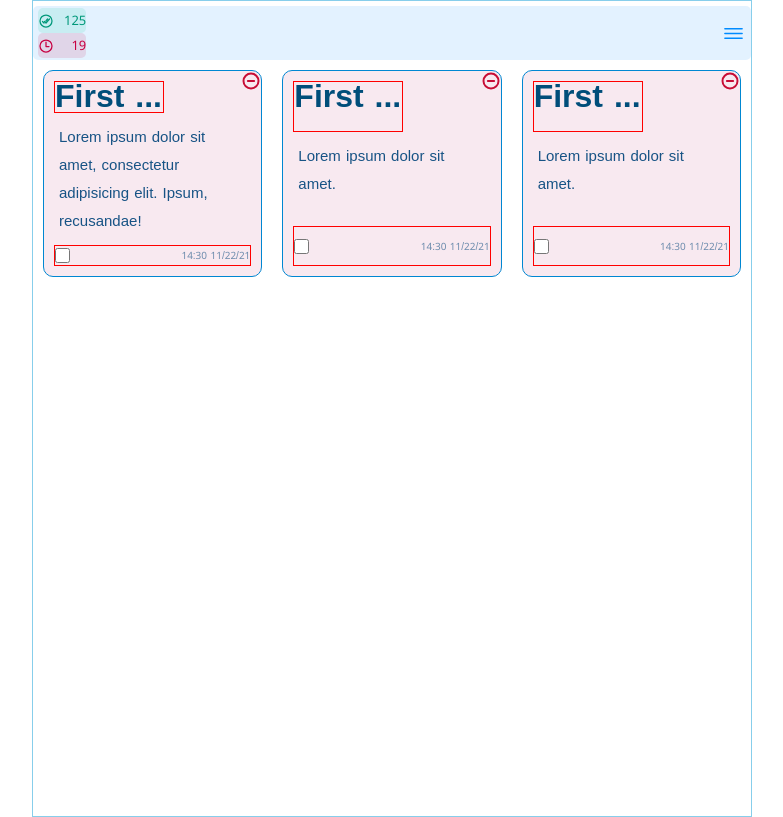
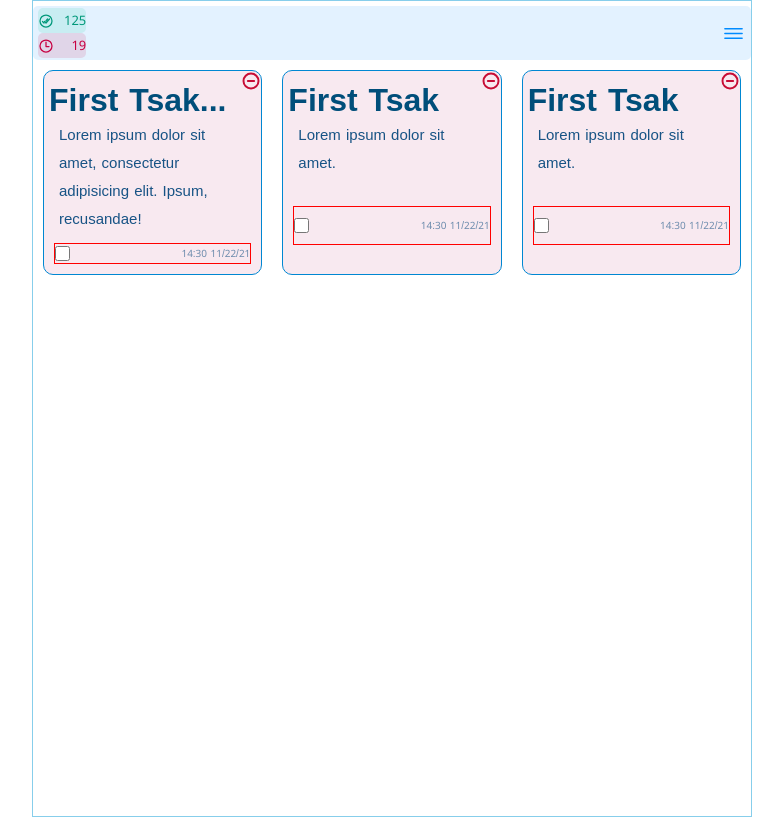
Before and after one commit to oz-om/task-mg, a plain HTML site: page index.html in a window 1280 px wide. Shown: the whole page, without its empty margins (248-1031 px from the left). Drawn offline with nearby package versions, Linux system fonts and the light colour scheme; a web font is replaced by a local one.

Commit message:
change css

```diff
--- a/style.css
+++ b/style.css
@@ -113,7 +113,6 @@ body {
 .tasks {
   display: grid;
   grid-template-columns: repeat(auto-fit, minmax(150px, auto));
-
 }
 .box-task {
   min-height: 150px;
@@ -130,16 +129,19 @@ body {
 .box-task .title {
   display: flex;
   justify-content: space-between;
+  position: absolute;
+  width: 100%;
 }
-.box-task .task-title {
+.box-task .title > .task-title {
   color: #004E7A;
-  border: 1px solid red;
   line-height: 30px;
   font-weight: 600;
   overflow: hidden;
   white-space: nowrap;
   text-overflow: ellipsis;
-  width: 110px;
+  width: 85%;
+  padding-top: 15px;
+  padding-left: 5px
 }
 .box-task ion-icon {
   color: #C70D35;
@@ -154,7 +156,7 @@ body {
   color: #00447AE8;
   font-weight: 500;
   font-size: 15px;
-  padding: 10px 5px;
+  padding: 40px 5px 10px;
 }
 .box-task .details {
   display: flex;
```
